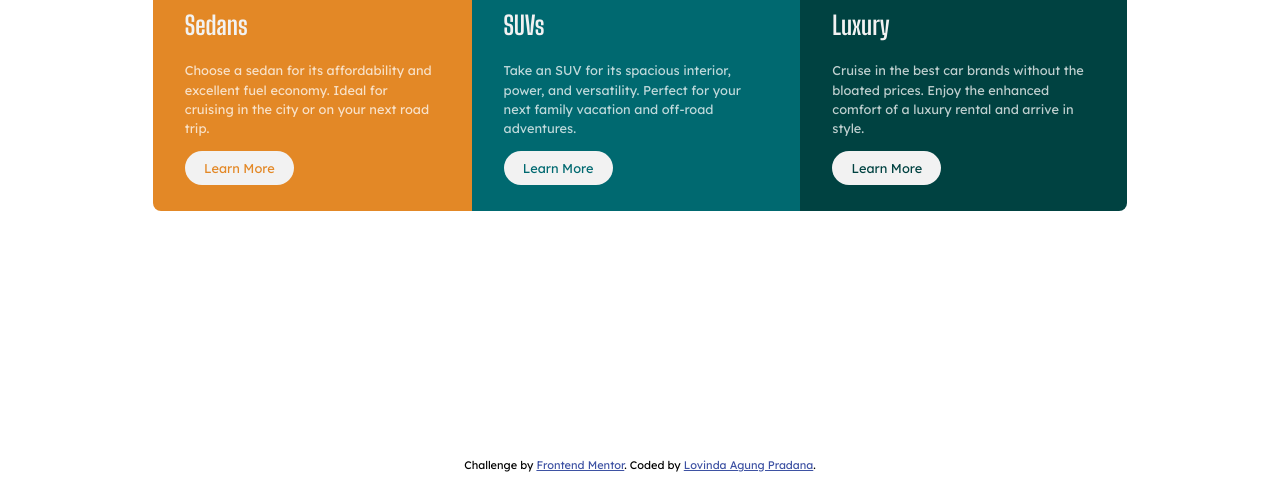
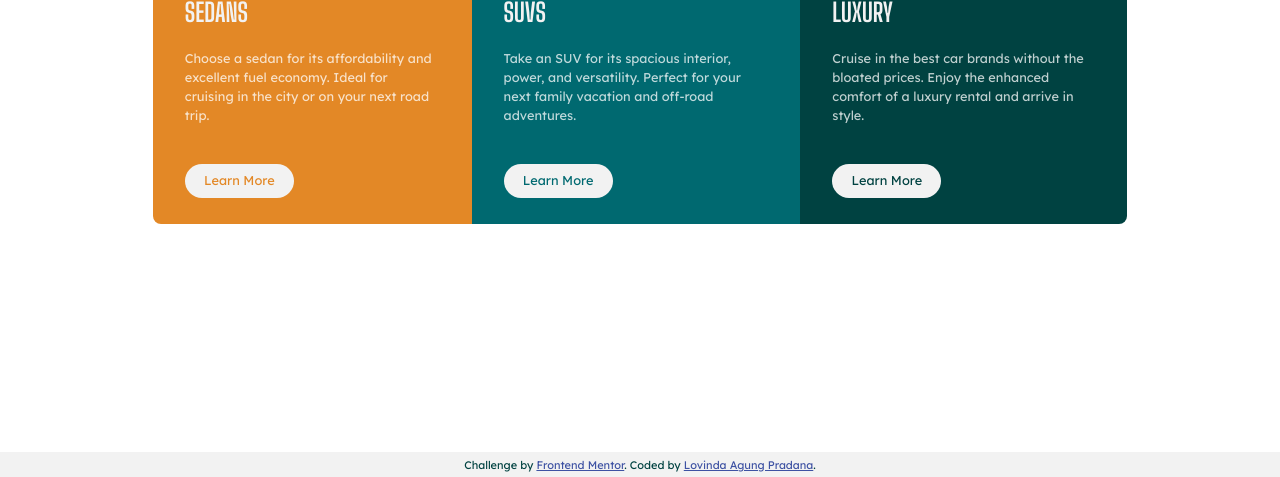
Before and after one commit to LovindaAgung/3-column-preview-card-component-main, a plain HTML site: page index.html in a window 1280 px wide. Shown: the part 323-800 px from the top of the page. Drawn offline with Linux system fonts and the light colour scheme.

Commit message:
uppercase; gap between button

```diff
--- a/assets/style.scss
+++ b/assets/style.scss
@@ -1,11 +1,12 @@
 @import "color";
 
 .attribution{
-    background: var(--clr-white-secondary-300);
+    background: var(--clr-primary-text);
     padding: .5em 1em;
     position: sticky;
     bottom:0;
     left: 0;
+    color: var(--clr-green-900);
 }
 
 :root{
@@ -18,6 +19,7 @@ body{
     min-height: 100vh;
     display: flex;
     flex-direction: column;
+    color: var(--clr-secondary-text);
 }
 .container{
     max-width: 1000px;
@@ -36,6 +38,11 @@ body{
         .card{
             padding: 2em 2.5em;
             color: var(--clr-secondary-text);
+
+            display: flex;
+            flex-direction: column;
+            justify-content: space-between;
+            row-gap:2em;
 
             &:nth-child(1){
                 background: var(--clr-orange);
@@ -62,6 +69,7 @@ body{
             h1{
                 color: var(--clr-primary-text);
                 font-family: 'Big Shoulders Display', cursive;
+                text-transform: uppercase;
             }
 
             .btn{
@@ -104,11 +112,11 @@ body{
         flex-direction: row;
         font-size: clamp(.7em,1vw,1em);
 
-        .card {
-            display: flex;
-            flex-direction: column;
-            justify-content: space-between;
-        }
+        // .card {
+        //     display: flex;
+        //     flex-direction: column;
+        //     justify-content: space-between;
+        // }
 
         .btn-primary{
             font-size: clamp(0.7em, 1vw, 1em);
--- a/index.html
+++ b/index.html
@@ -10,8 +10,8 @@
     <title>Frontend Mentor | 3-column preview card component</title>
 
     <!-- style -->
-    <!-- <link rel="stylesheet" href="/assets/css/style.css"> -->
-    <link rel="stylesheet" href="https://lovindaagung.github.io/3-column-preview-card-component-main/assets/css/style.css">
+    <link rel="stylesheet" href="/assets/css/style.css">
+    <!-- <link rel="stylesheet" href="https://lovindaagung.github.io/3-column-preview-card-component-main/assets/css/style.css"> -->
 
     <!-- fonts -->
     <link rel="preconnect" href="https://fonts.gstatic.com">
```
Also changed, not shown: assets/css/style.css.
